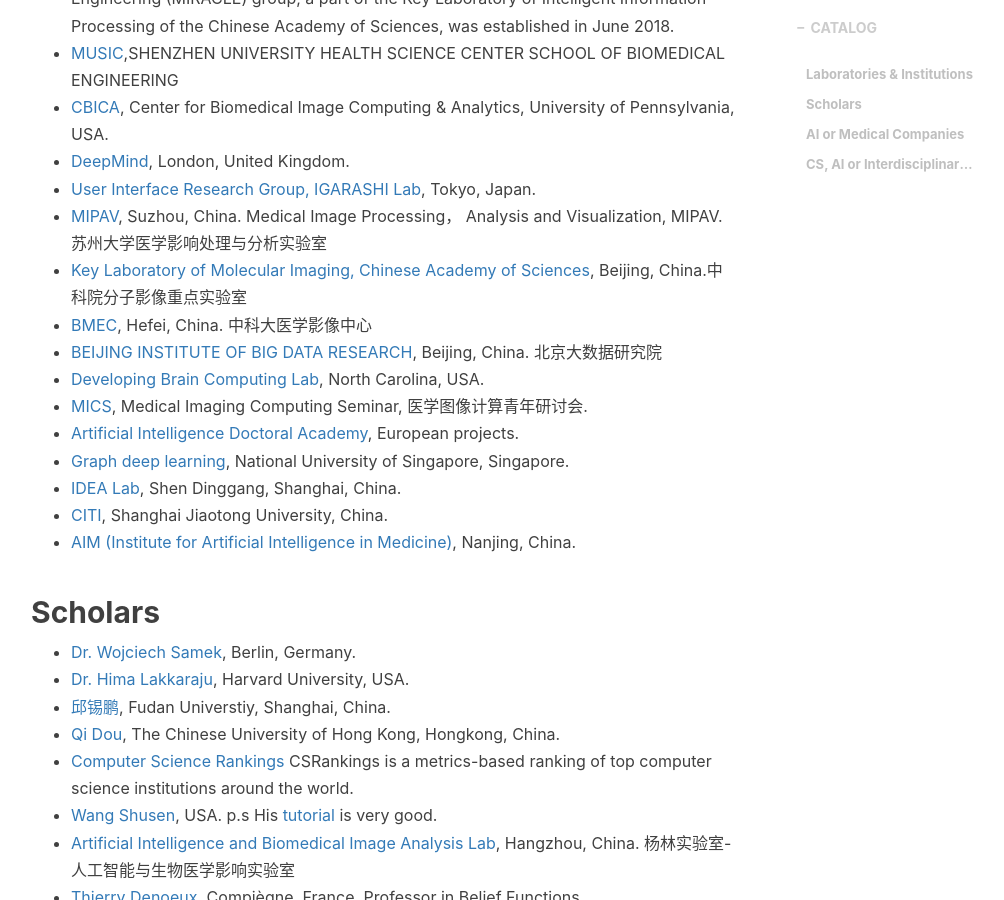
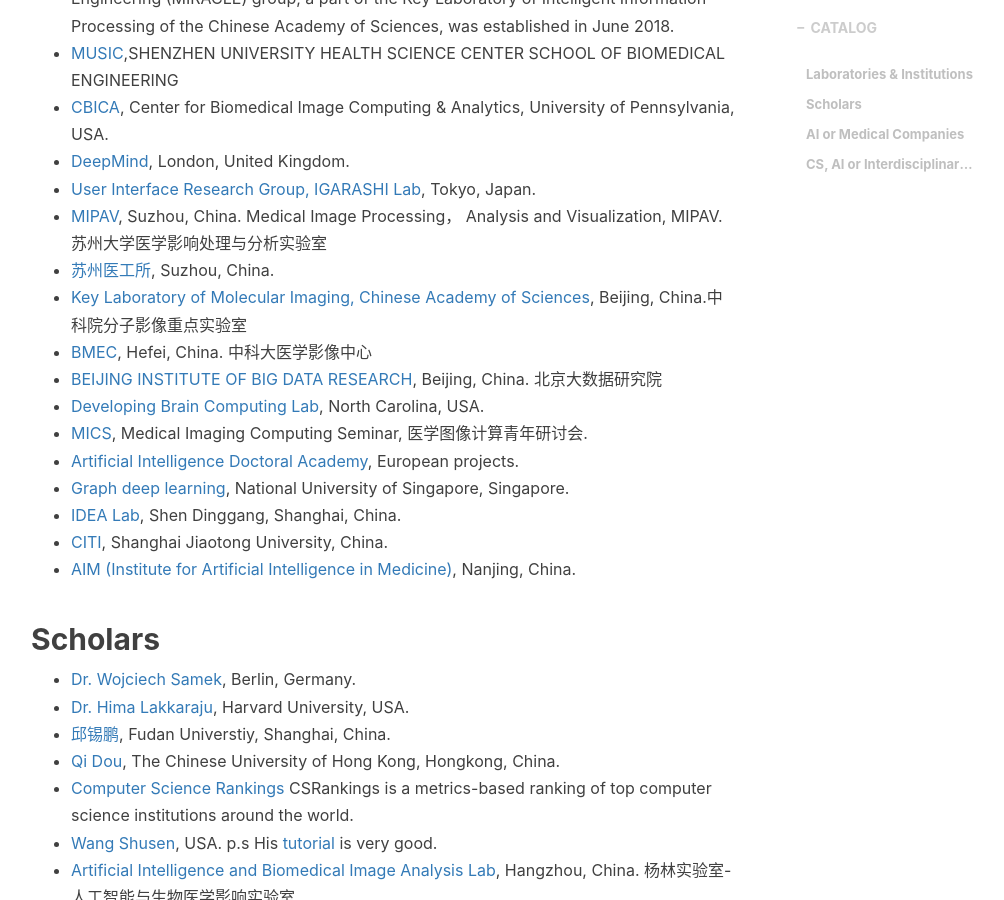
Before and after one commit to jizhang02/jizhang02.github.io, a Jekyll site: the page built from _posts/2020-02-26-csinfo.markdown, in a window 1280 px wide and 900 px high, scrolled down 1346 px. Shown: the whole window, without its empty margins (234-1238 px from the left). Built offline with Jekyll 4.4.1, drawn with Linux system fonts in a browser that asks for light colours; nearby versions of some CDN libraries; library files that are not in the unit come from our copies; a script that is not in the unit is left out; comment, search, counter and statistics services are not loaded.

Commit message:
Update 2020-02-26-csinfo.markdown

```diff
--- a/_posts/2020-02-26-csinfo.markdown
+++ b/_posts/2020-02-26-csinfo.markdown
@@ -37,6 +37,7 @@
 * [DeepMind](https://deepmind.com/), London, United Kingdom.
 * [User Interface Research Group, IGARASHI Lab](https://www-ui.is.s.u-tokyo.ac.jp/en/), Tokyo, Japan.
 * [MIPAV](http://www.mipav.net/), Suzhou, China. Medical Image Processing， Analysis and Visualization, MIPAV. 苏州大学医学影响处理与分析实验室
+* [苏州医工所](https://sibet.cas.cn/), Suzhou, China.
 * [Key Laboratory of Molecular Imaging, Chinese Academy of Sciences](http://www.3dmed.net/), Beijing, China.中科院分子影像重点实验室
 * [BMEC](https://bmec.ustc.edu.cn/), Hefei, China. 中科大医学影像中心
 * [BEIJING INSTITUTE OF BIG DATA RESEARCH](http://www.bibdr.org/), Beijing, China. 北京大数据研究院
```
